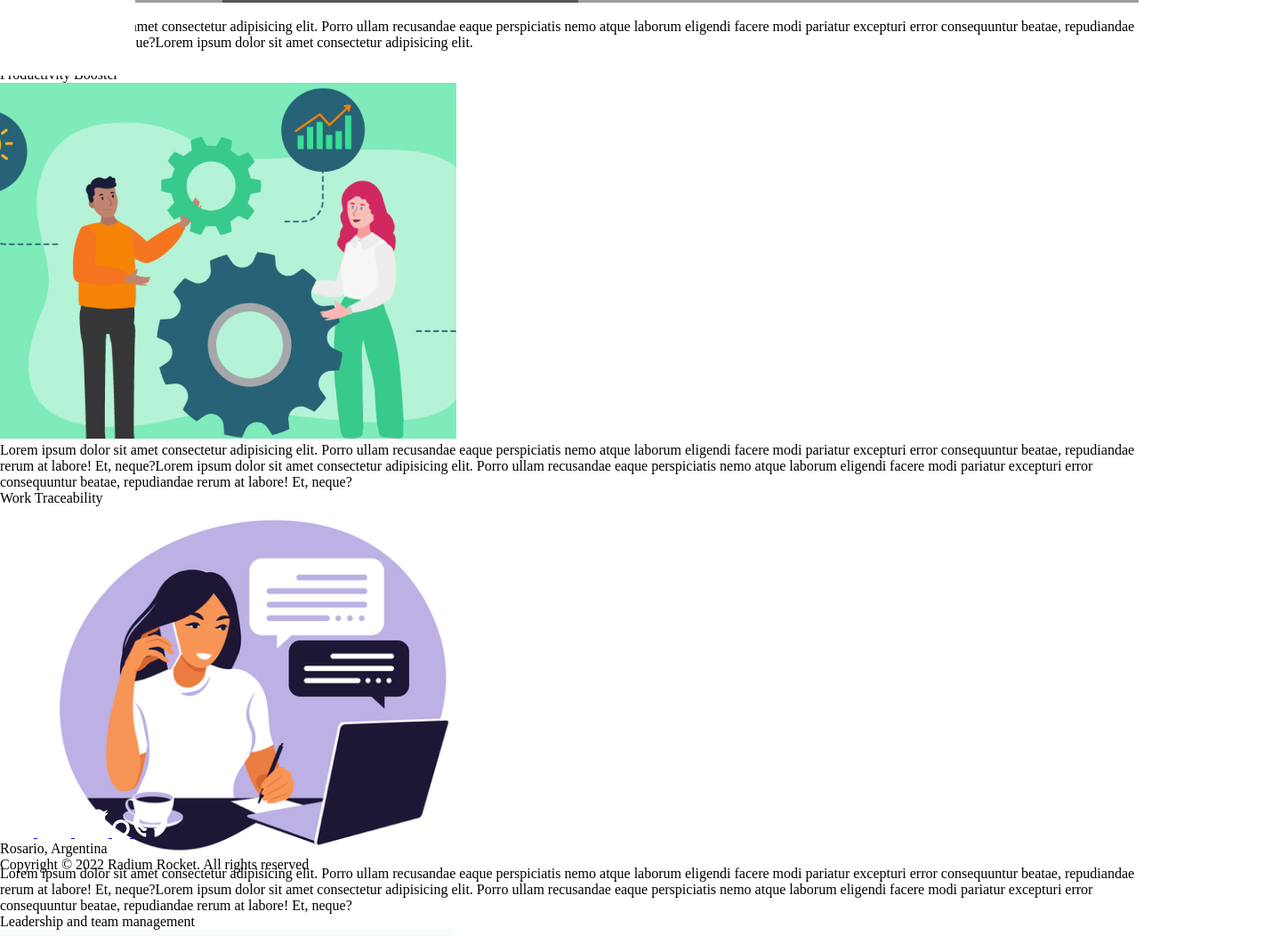
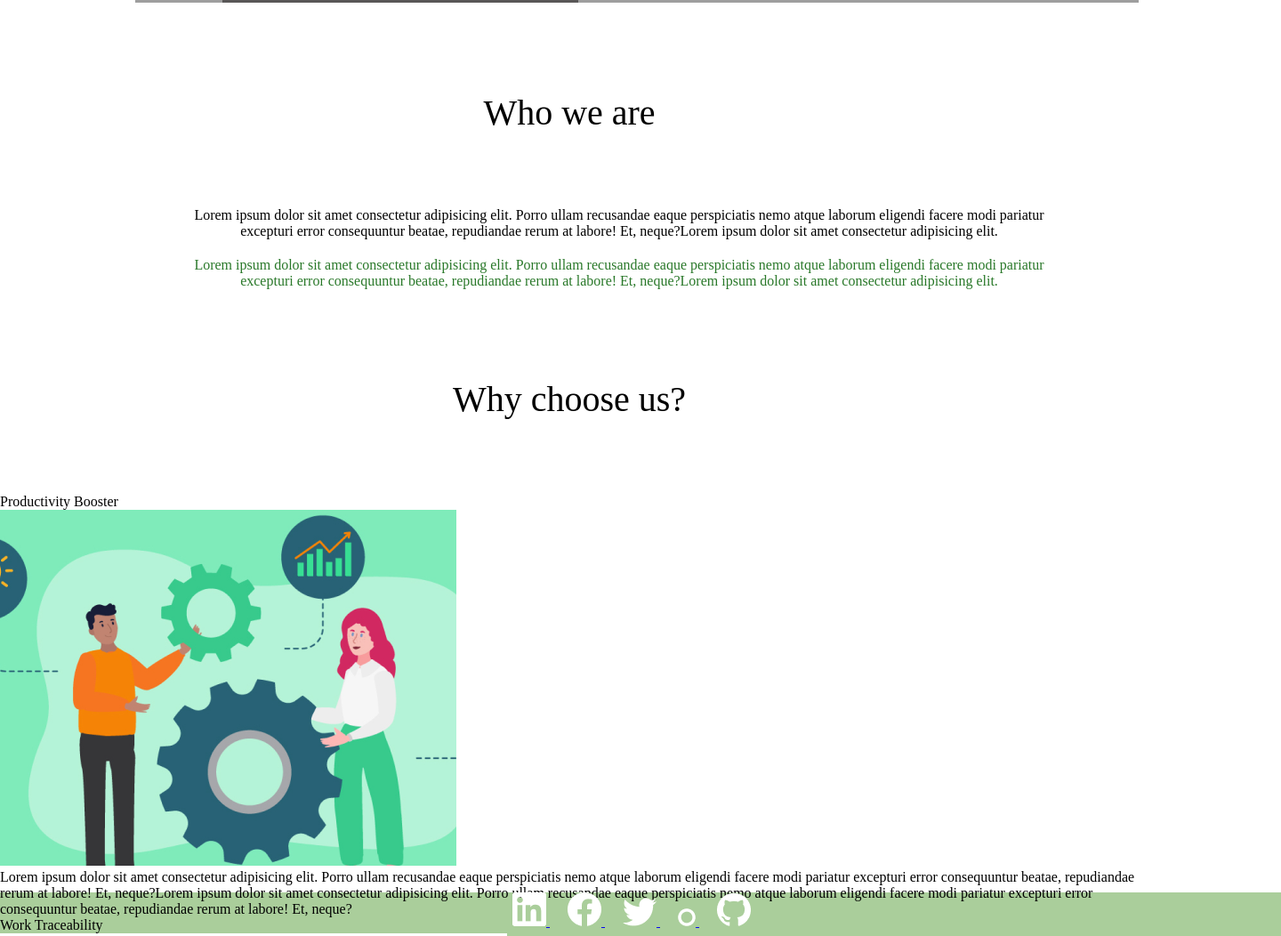
Before and after one commit to GuillermoPilot/BaSP-A2022-Etapa-1, a plain HTML site: page Semana-02/index.html in a window 1280 px wide. Shown: the part 897-1949 px from the top of the page at 89% size, 1440 px wide, since content can reach past the window. Drawn offline with Linux system fonts and the light colour scheme; grey boxes are pictures that could not be loaded.

Commit message:
BaSP-W02-2022: Completed footer tag css

```diff
--- a/Semana-02/css/style.css
+++ b/Semana-02/css/style.css
@@ -46,6 +46,7 @@ aside{
     padding-top: 200px;
     font-size: 11px;
     color: red;
+    text-decoration: underline;
     margin-left: 10px;
     margin-top: 20px;
 }
@@ -95,3 +96,48 @@ header{
     font-size: 16px;
     color: rgba(227, 207, 207, 0.9);
 }
+
+/* Main */
+
+main>section>h2{
+    margin-top: 100px;
+    margin-bottom: 83px;
+    text-align: center;
+    font-size: 40px;
+    font-weight: 100;
+    color: rgb(0, 0, 0);
+}
+
+main>section>p{
+    text-align: center;
+    padding-left: 208px;
+    padding-right: 96px;
+    margin-bottom: 20px;
+}
+
+.textgreen{
+    color: rgb(41, 120, 41);
+}
+
+/* Footer */
+
+footer{
+    width: 1440px;
+    height: 176px;
+    background-color: #AACE9B;
+    text-align: center;
+}
+
+footer>p{
+    margin-top: 40px;
+    margin-bottom: 10px;
+    padding-right: 200px;
+    text-align: center;
+    margin-left: 300px;
+}
+
+footer>a{
+    margin-right: 10px;
+    text-align: center;
+    padding-right: 10px;
+}
--- a/Semana-02/index.html
+++ b/Semana-02/index.html
@@ -69,6 +69,13 @@
                     Who we are
                 </h2>
                 <p>
+                    Lorem ipsum dolor sit amet consectetur adipisicing elit.
+                    Porro ullam recusandae eaque perspiciatis nemo atque laborum eligendi facere modi pariatur excepturi
+                    error consequuntur beatae, repudiandae rerum at labore!
+                    Et, neque?Lorem ipsum dolor sit amet consectetur
+                    adipisicing elit.
+                </p>
+                <p class="textgreen">
                     Lorem ipsum dolor sit amet consectetur adipisicing elit.
                     Porro ullam recusandae eaque perspiciatis nemo atque laborum eligendi facere modi pariatur excepturi
                     error consequuntur beatae, repudiandae rerum at labore!
@@ -233,23 +240,22 @@
         </main>
         <footer>
             <a href="https://linkedin.com/">
-                <img src="/assets/LinkedinLogo.png" alt="Lindekin Logo">
+                <img src="./assets/LinkedinLogo.png" alt="Lindekin Logo">
             </a>
             <a href="https://facebook.com/">
-                <img src="/assets/FacebookLogo.png" alt="Facebook Logo">
+                <img src="./assets/FacebookLogo.png" alt="Facebook Logo">
             </a>
             <a href="https://twitter.com/">
-                <img src="/assets/TwitterLogo.png" alt="Twitter Logo">
+                <img src="./assets/TwitterLogo.png" alt="Twitter Logo">
             </a>
             <a href="https://instagram.com/">
-                <img src="/assets/InstagramLogo.png" alt="Instagram Logo">
+                <img src="./assets/InstagramLogo.png" alt="Instagram Logo">
             </a>
             <a href="https://github.com/">
-                <img src="/assets/GithubLogo.png" alt="Github Logo">
+                <img src="./assets/GithubLogo.png" alt="Github Logo">
             </a>
             <p>Rosario, Argentina</p>
             <p>Copyright © 2022 Radium Rocket. All rights reserved</p>
         </footer>
     </body>
-
 </html>
```
